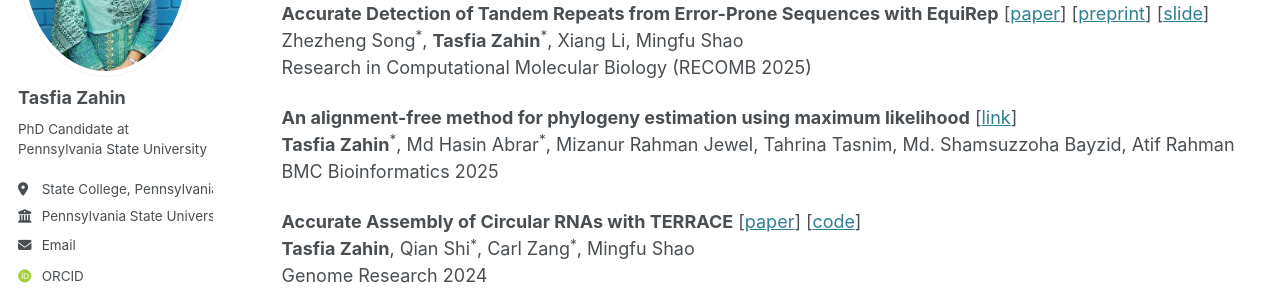
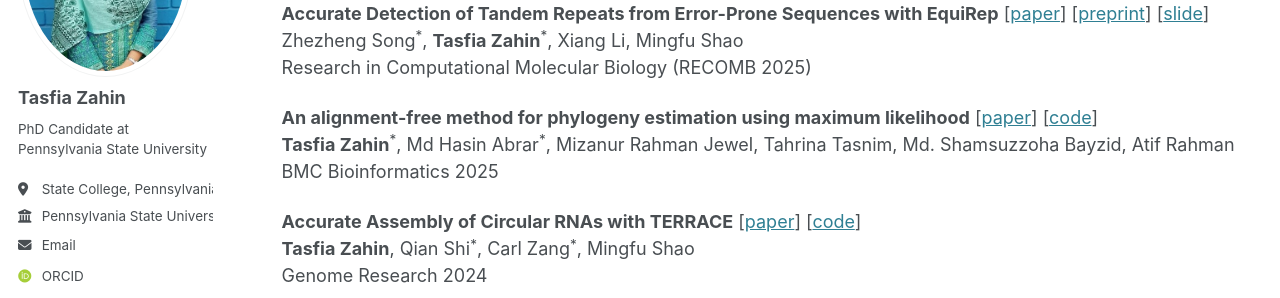
Before and after one commit to TasfiaZahin/TasfiaZahin.github.io, a Jekyll site: the page built from _pages/publications.html, in a window 1280 px wide and 1109 px high. Shown: the part 250-548 px from the top of the window. Built offline with Jekyll 4.4.1, drawn with Linux system fonts in a browser that asks for light colours; some web fonts are replaced.

Commit message:
updated publications

```diff
--- a/_pages/publications.html
+++ b/_pages/publications.html
@@ -38,8 +38,8 @@ author_profile: true
   <div class="publication-item">
     <p>
       <strong>An alignment-free method for phylogeny estimation using maximum likelihood</strong>
-      [<a href="https://doi.org/10.1186/s12859-025-06080-w" target="_blank">link</a>]
-      <!-- [<a href="/files/RECOMB24-TERRACE.pdf" target="_blank">slide</a>]--><br>
+      [<a href="https://doi.org/10.1186/s12859-025-06080-w" target="_blank">paper</a>]
+      [<a href="https://github.com/hasin-abrar/Peafowl-repo" target="_blank">code</a>]<br>
       <strong>Tasfia Zahin</strong><sup>*</sup>, Md Hasin Abrar<sup>*</sup>, Mizanur Rahman Jewel, Tahrina Tasnim, Md. Shamsuzzoha Bayzid, Atif Rahman<br>
       BMC Bioinformatics 2025
     </p>
```
